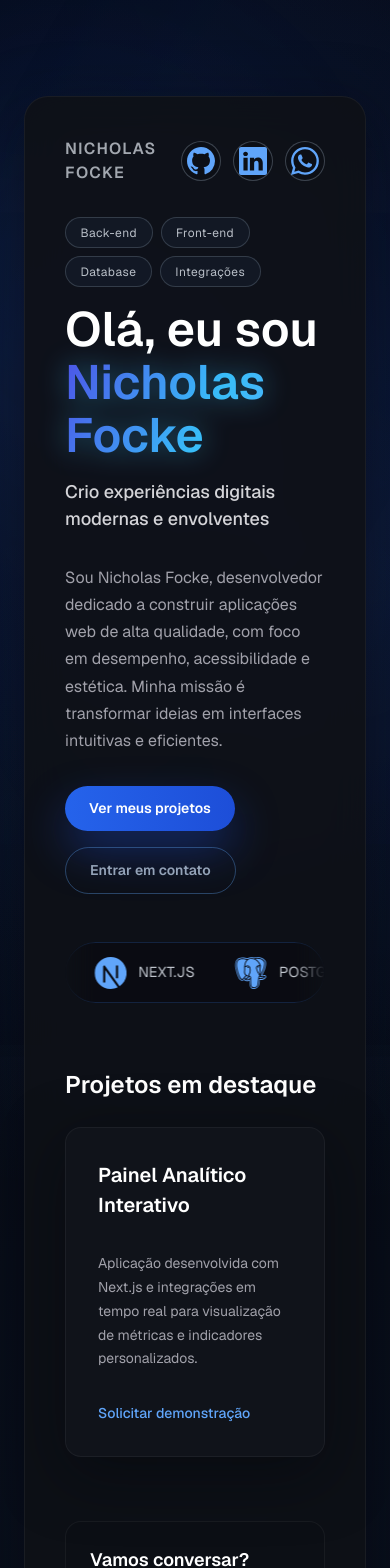
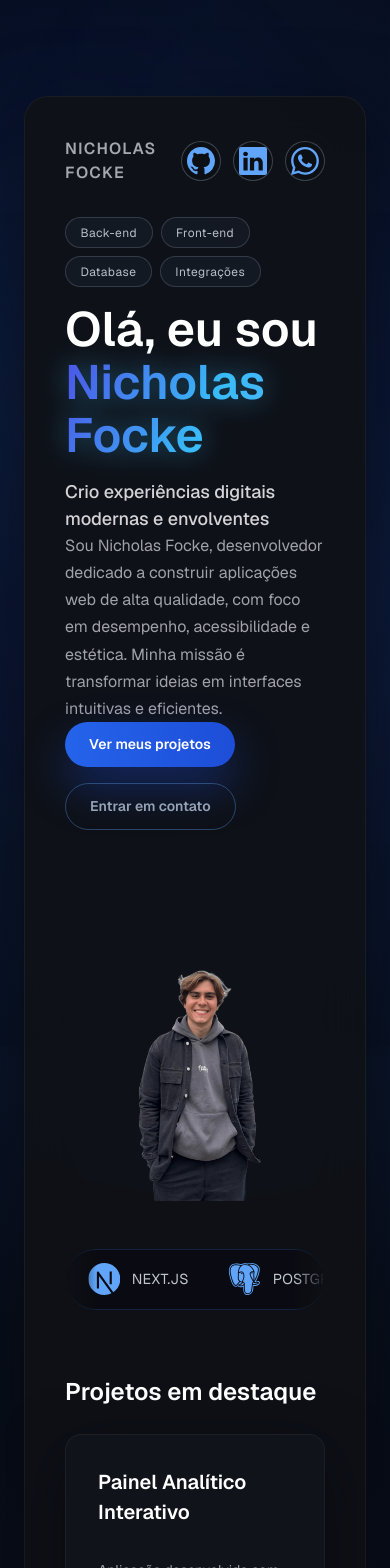
Before and after one commit to nicholasfocke/PortfolioNicholas, a Next.js app: page / in a window 390 px wide. Shown: the top 1568 px of the page. Built offline with nearby package versions, Linux system fonts and the light colour scheme.

Commit message:
update imagem nicholas

```diff
--- a/src/app/page.module.css
+++ b/src/app/page.module.css
@@ -140,10 +140,10 @@
 .heroCard {
   border-radius: 1.5rem;
   border: 1px solid rgba(255, 255, 255, 0.05);
-  background-color: rgba(15, 17, 23, 0.9);
+  background-color: rgba(15, 17, 23, 0.95);
   padding: 2.5rem;
-  box-shadow: 0 16px 60px rgba(5, 7, 13, 0.5);
-  backdrop-filter: blur(18px);
+  box-shadow: 0 25px 80px rgba(5, 7, 13, 0.65);
+  backdrop-filter: blur(24px);
 }
 
 @media (min-width: 768px) {
@@ -154,7 +154,7 @@
 
 /* Bloco textual com espaçamento vertical uniforme. */
 .heroContent {
-  max-width: 32rem;
+  max-width: 1100px;
   display: flex;
   flex-direction: column;
   row-gap: 2rem;
@@ -165,6 +165,37 @@
   display: flex;
   flex-direction: column;
   row-gap: 1rem;
+}
+
+/* Two-column layout for hero: text left, image right */
+.heroGrid {
+  display: grid;
+  grid-template-columns: 1fr 320px;
+  gap: 2rem;
+  align-items: center;
+}
+
+.heroText {
+  max-width: 740px;
+}
+
+.heroImage {
+  display: flex;
+  justify-content: center;
+  align-items: center;
+  max-width: 460px;
+  margin: 0 auto;
+}
+
+/* Make hero responsive: stack columns on small screens */
+@media (max-width: 820px) {
+  .heroGrid {
+    grid-template-columns: 1fr;
+    gap: 1.25rem;
+  }
+  .heroImage {
+    margin-top: 0.25rem;
+  }
 }
 
 .heroBadges {
@@ -300,9 +331,8 @@
   align-items: center;
   gap: 2.5rem;
   padding: 0.85rem 2.5rem;
-  animation: marqueeScroll var(--marquee-duration, 18s) linear infinite;
+  animation: marqueeScroll 18s linear infinite;
   min-width: max-content;
-  will-change: transform;
 }
 
 .marqueeItem {
@@ -497,16 +527,3 @@
 }
 
 /* Removed animation keyframes for static gradient */
-
-@media (prefers-reduced-motion: reduce) {
-  .heroHighlight,
-  .marqueeTrack,
-  .page::before,
-  .page::after {
-    animation: none !important;
-  }
-
-  .marqueeTrack {
-    will-change: auto;
-  }
-}
--- a/src/app/page.tsx
+++ b/src/app/page.tsx
@@ -2,6 +2,7 @@
 import Image from "next/image";
 import styles from "./page.module.css";
 
+export default function Home() {
   const redesSociais = [
     {
       nome: "GitHub",
@@ -18,7 +19,7 @@ const redesSociais = [
       href: "https://wa.me/5548999999999",
       icone: "/components/whatsapp.svg",
     },
-] as const;
+  ];
 
   const tecnologias = [
     { nome: "Firebase", icone: "/components/firebase-svgrepo-com.svg" },
@@ -27,9 +28,7 @@ const tecnologias = [
     { nome: "PostgreSQL", icone: "/components/postgresql-svgrepo-com.svg" },
     { nome: "Python", icone: "/components/python-svgrepo-com.svg" },
     { nome: "TypeScript", icone: "/components/typescript-svgrepo-com.svg" },
-] as const;
-
-export default function Home() {
+  ];
 
   return (
     // Container geral com altura mínima da tela e fundo escuro para reproduzir o visual desejado.
@@ -47,23 +46,16 @@ export default function Home() {
               <nav className={styles.socialLinks} aria-label="Redes sociais">
                 {redesSociais.map((rede) => (
                   <a key={rede.nome} href={rede.href} target="_blank" rel="noreferrer" className={styles.socialLink}>
-                    <Image
-                      src={rede.icone}
-                      alt={rede.nome}
-                      width={28}
-                      height={28}
-                      loading="lazy"
-                      decoding="async"
-                      sizes="28px"
-                    />
+                    <Image src={rede.icone} alt={rede.nome} width={28} height={28} />
                   </a>
                 ))}
               </nav>
             </header>
 
-            {/* Bloco com textos introdutórios e chamada para ação. */}
+            {/* Bloco com textos introdutórios e chamada para ação. Coluna à esquerda + imagem à direita em desktop */}
             <section id="sobre" className={styles.heroContent}>
-              {/* Título principal com destaque em degradê para o nome. */}
+              <div className={styles.heroGrid}>
+                <div className={styles.heroText}>
                   <div className={styles.heroHeadingGroup}>
                     <div className={styles.heroBadges}>
                       <span className={styles.heroBadge}>Back-end</span>
@@ -79,14 +71,12 @@ export default function Home() {
                     <p className={styles.heroSubtitle}>Crio experiências digitais modernas e envolventes</p>
                   </div>
 
-              {/* Parágrafo de apresentação explicando especialidades e foco profissional. */}
                   <p className={styles.heroDescription}>
                     Sou Nicholas Focke, desenvolvedor dedicado a construir aplicações web de alta qualidade, com foco em
                     desempenho, acessibilidade e estética. Minha missão é transformar ideias em interfaces intuitivas e
                     eficientes.
                   </p>
 
-              {/* Botão principal incentivando a navegação para a vitrine de projetos. */}
                   <div className={styles.heroCtaGroup}>
                     <a href="#projetos" className={styles.heroCta}>
                       Ver meus projetos
@@ -95,21 +85,19 @@ export default function Home() {
                       Entrar em contato
                     </a>
                   </div>
+                </div>
+
+                <div className={styles.heroImage}>
+                  <Image src="/images/nicholas.png" alt="Nicholas" width={600} height={600} />
+                </div>
+              </div>
             </section>
 
             <div className={styles.marquee} aria-hidden="true">
               <div className={styles.marqueeTrack}>
                 {[...tecnologias, ...tecnologias].map((tech, index) => (
                   <span key={`${tech.nome}-${index}`} className={styles.marqueeItem}>
-                    <Image
-                      src={tech.icone}
-                      alt={tech.nome}
-                      width={32}
-                      height={32}
-                      loading="lazy"
-                      decoding="async"
-                      sizes="32px"
-                    />
+                    <Image src={tech.icone} alt={tech.nome} width={32} height={32} />
                     <span>{tech.nome}</span>
                   </span>
                 ))}
```
Also changed, not shown: public/images/nicholas.png (added). Lines whose indentation alone changed are shown as unchanged.
